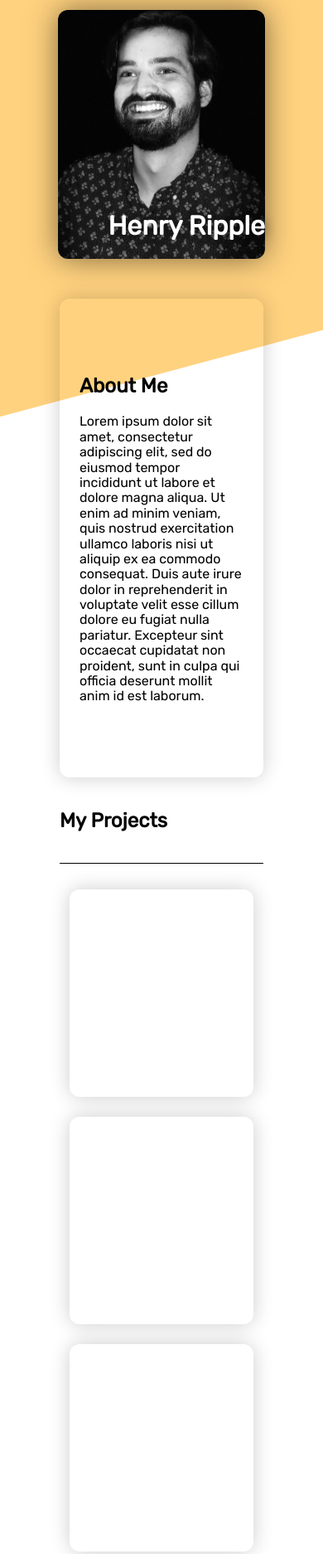
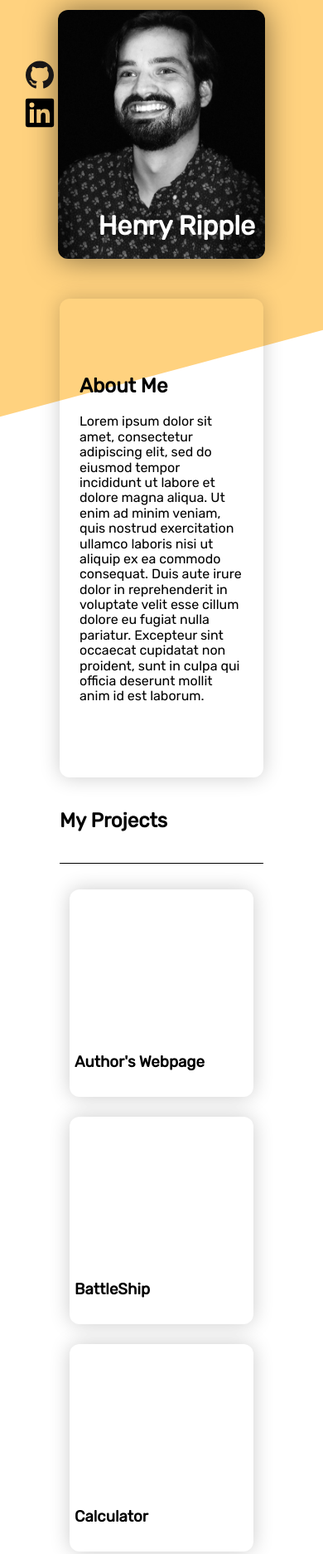
Before and after one commit to hripple46/Personal-Portfolio, a website: page index.html in a window 390 px wide. Shown: the top 1873 px of the page at 83% size. Drawn offline with nearby package versions, Linux system fonts and the light colour scheme.

Commit message:
updated styling for headers and added svgs

```diff
--- a/index.html
+++ b/index.html
@@ -11,7 +11,11 @@
   <body>
     <div class="aboutMe">
       <div class="background"></div>
-      <div class="name"><h1>Henry Ripple</h1></div>
+      <div class="name">
+        <h1>Henry Ripple</h1>
+        <img class="github" src="./imgs/github-original.svg" />
+        <img class="linkedin" src="./imgs/linkedin-plain.svg" />
+      </div>
       <div class="description">
         <h2>About Me</h2>
         <p>
@@ -28,12 +32,24 @@
     <div class="projects">
       <h2>My Projects</h2>
       <div class="projectContainer">
-        <div class="project"></div>
-        <div class="project"></div>
-        <div class="project"></div>
-        <div class="project"></div>
-        <div class="project"></div>
-        <div class="project"></div>
+        <div class="project">
+          <div class="projectDetails"><h3>Author's Webpage</h3></div>
+        </div>
+        <div class="project">
+          <div class="projectDetails"><h3>BattleShip</h3></div>
+        </div>
+        <div class="project">
+          <div class="projectDetails"><h3>Calculator</h3></div>
+        </div>
+        <div class="project">
+          <div class="projectDetails"><h3>Todo List</h3></div>
+        </div>
+        <div class="project">
+          <div class="projectDetails"><h3>Weather App</h3></div>
+        </div>
+        <div class="project">
+          <div class="projectDetails"><h3>Shopping Cart</h3></div>
+        </div>
       </div>
     </div>
     <div class="contactMe">
@@ -42,6 +58,10 @@
         <h4>Please reach out if you would like to work together.</h4>
         <h4>952-261-6457</h4>
         <h4>hripple46@gmail.com</h4>
+        <div>
+          <img class="githubBottom" src="./imgs/github-original.svg" />
+          <img class="linkedinBottom" src="./imgs/linkedin-plain.svg" />
+        </div>
       </div>
       <div class="aboutMeName"><h1>Henry Ripple</h1></div>
     </div>
--- a/style.css
+++ b/style.css
@@ -10,6 +10,36 @@ body {
   height: 100%;
   display: grid;
   grid-template-rows: 2fr 1fr 1fr;
+}
+.github {
+  height: 36px;
+  width: auto;
+  position: absolute;
+  bottom: -40px;
+  right: 0px;
+}
+.project {
+  position: relative;
+}
+.projectDetails {
+  position: absolute;
+  bottom: 12px;
+  left: 6px;
+}
+.githubBottom {
+  height: 36px;
+  width: auto;
+}
+.linkedinBottom {
+  height: 36px;
+  width: auto;
+}
+.linkedin {
+  height: 36px;
+  width: auto;
+  position: absolute;
+  bottom: -40px;
+  right: 40px;
 }
 
 .aboutMe {
@@ -126,7 +156,7 @@ body {
 @media (max-width: 1100px) {
   .name > h1 {
     top: -12px;
-    right: -144px;
+    right: -206px;
   }
   .name {
     background-position: 50%;
@@ -139,6 +169,14 @@ body {
   }
   .aboutMe {
     display: block;
+  }
+  .name > .github {
+    top: 60px;
+    left: -40px;
+  }
+  .name > .linkedin {
+    top: 106px;
+    left: -40px;
   }
   .aboutMe > .description {
     margin-right: 72px;
@@ -179,7 +217,7 @@ body {
   }
   .name > h1 {
     bottom: 0px;
-    right: 0px;
+    right: 12px;
     top: auto;
   }
   body > .contactMe {
```
Also changed, not shown: imgs/github-original.svg (added), imgs/linkedin-plain.svg (added), 2 other files.
